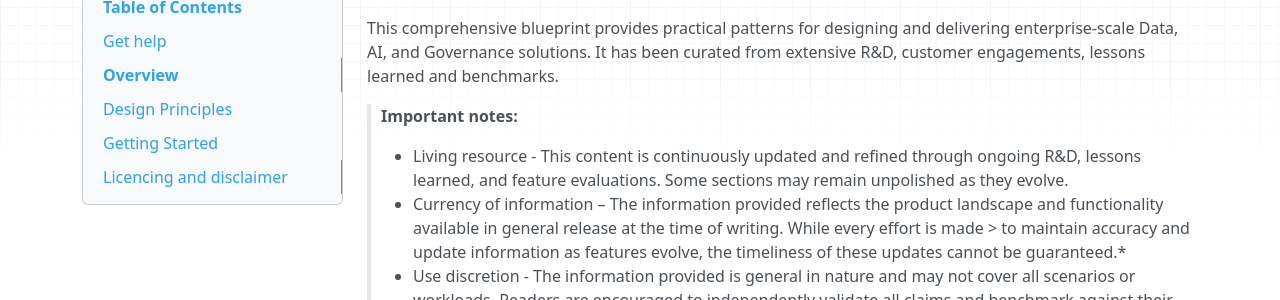
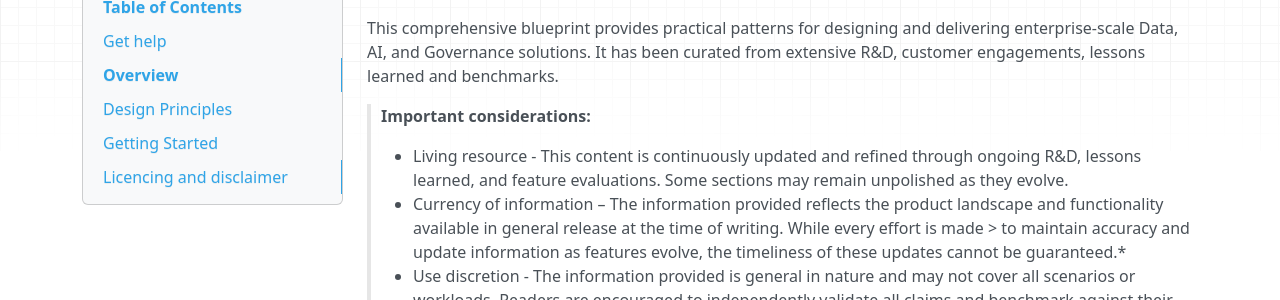
Before and after one commit to bensonchoyintuitas/intuitas_knowledgebase, an MkDocs documentation site: the page built from docs/README.md, in a window 1280 px wide and 900 px high, scrolled down 2428 px. Shown: the part 155-455 px from the top of the window. Built offline with MkDocs 1.6.1, drawn with Linux system fonts in a browser that asks for light colours; nearby versions of some CDN libraries.

Commit message:
Update README.md to replace 'Important Notes' with 'Important Considerations' for improved clarity. Adjust formatting for better readability and ensure consistency with previous documentation updates.

```diff
--- a/docs/README.md
+++ b/docs/README.md
@@ -111,7 +111,7 @@ Contact us at [office@intuitas.com](mailto:office@intuitas.com) to:
 This comprehensive blueprint provides practical patterns for designing and delivering enterprise-scale Data, AI, and Governance solutions. It has been curated  from extensive R&D, customer engagements, lessons learned and benchmarks.
 <br>
 
-> **Important notes:**
+> **Important considerations:**
 >
 > - Living resource - This content is continuously updated and refined through ongoing R&D,  lessons learned, and feature evaluations. Some sections may remain unpolished as they evolve.
 > - Currency of information – The information provided reflects the product landscape and  functionality available in general release at the time of writing. While every effort is made > to maintain accuracy and update information as features evolve, the timeliness of these  updates cannot be guaranteed.*
```
Also changed, not shown: site/index.html, site/search/search_index.json.
